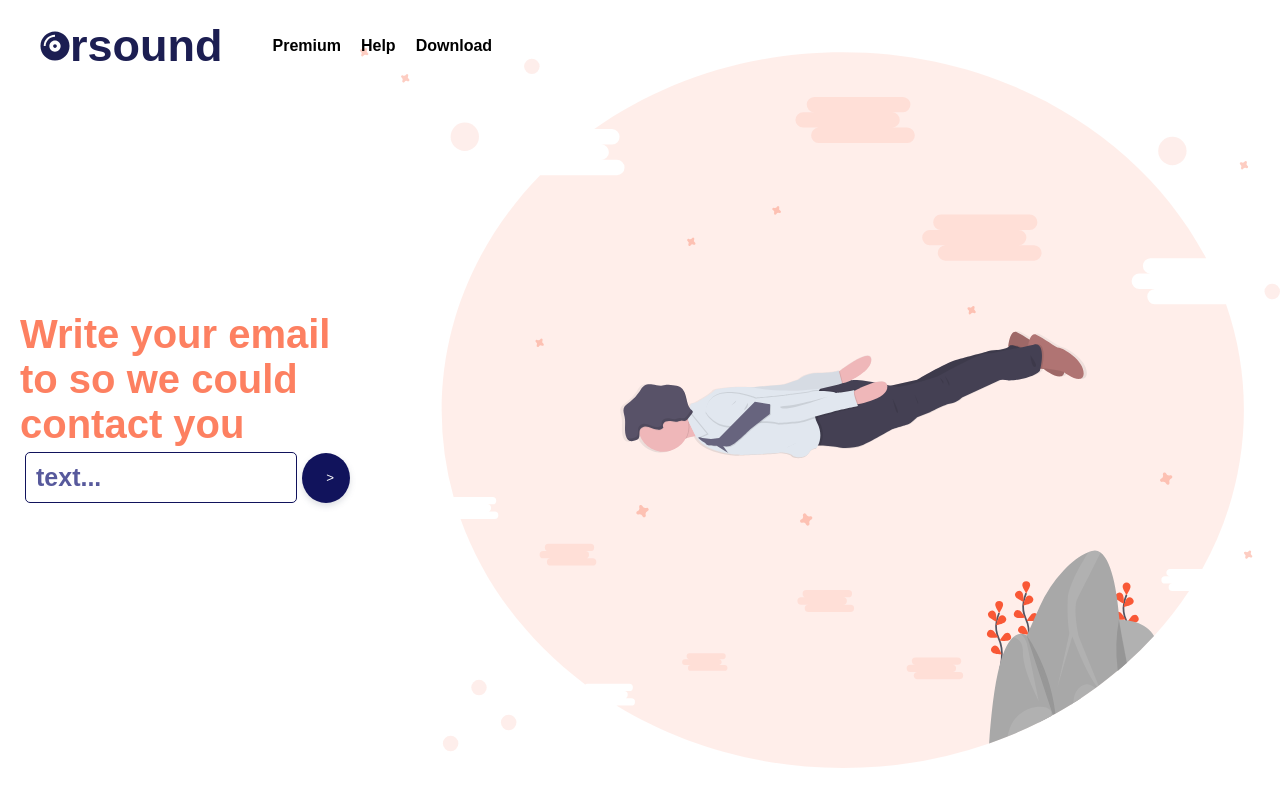
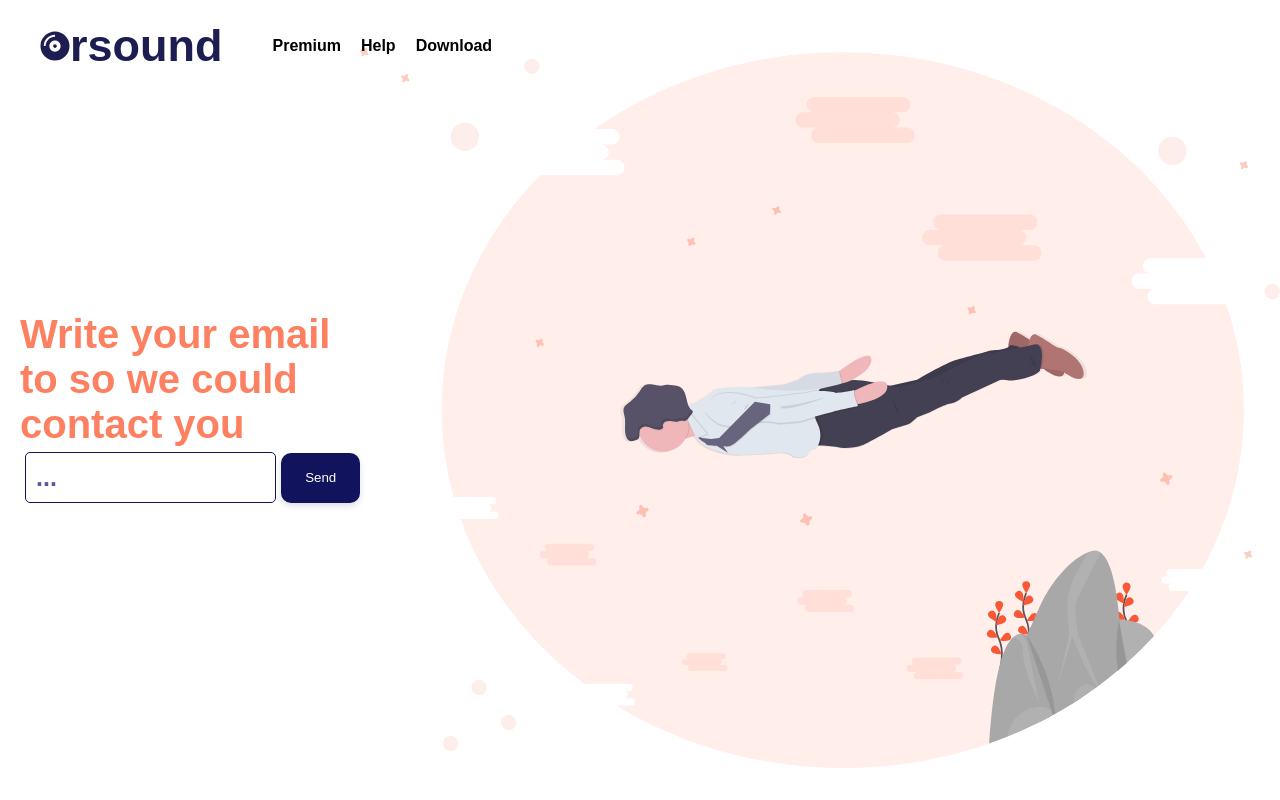
Before and after one commit to iLaD08/rsound, a React (Create React App) app: page /help in a window 1280 px wide. Built offline with nearby package versions, Linux system fonts and the light colour scheme.

Commit message:
added animations to help page

```diff
--- a/src/pages/help/index.js
+++ b/src/pages/help/index.js
@@ -1,19 +1,24 @@
 import React from "react";
+import ScrollAnimation from "react-animate-on-scroll";
 import SuportSvg from "../../assests/support.svg";
 import { HelpContainer, LeftSectionDiv } from "./style";
 
 const Help = () => {
   return (
     <HelpContainer>
+      <ScrollAnimation animateIn="fadeInLeft" animateOnce>
         <LeftSectionDiv>
           <h1>Write your email to so we could contact you</h1>
           <div>
-          <input type="email" placeholder="text..." />
-          <button>></button>
+            <input type="email" placeholder="..." />
+            <button>Send</button>
           </div>
         </LeftSectionDiv>
+      </ScrollAnimation>
       <div>
+        <ScrollAnimation animateIn="fadeInDown" animateOnce>
           <img src={SuportSvg} alt="" title="" />
+        </ScrollAnimation>
       </div>
     </HelpContainer>
   );
--- a/src/pages/help/style.js
+++ b/src/pages/help/style.js
@@ -41,8 +41,8 @@ export const LeftSectionDiv = styled.div`
 
   button {
     background-color: #11135c;
-    border-radius: 50%;
-    width: 10px;
+    border-radius: 10px;
+    width: 80px;
     height: 50px;
     margin-top: 0px;
   }
```
Lines whose indentation alone changed are shown as unchanged.
